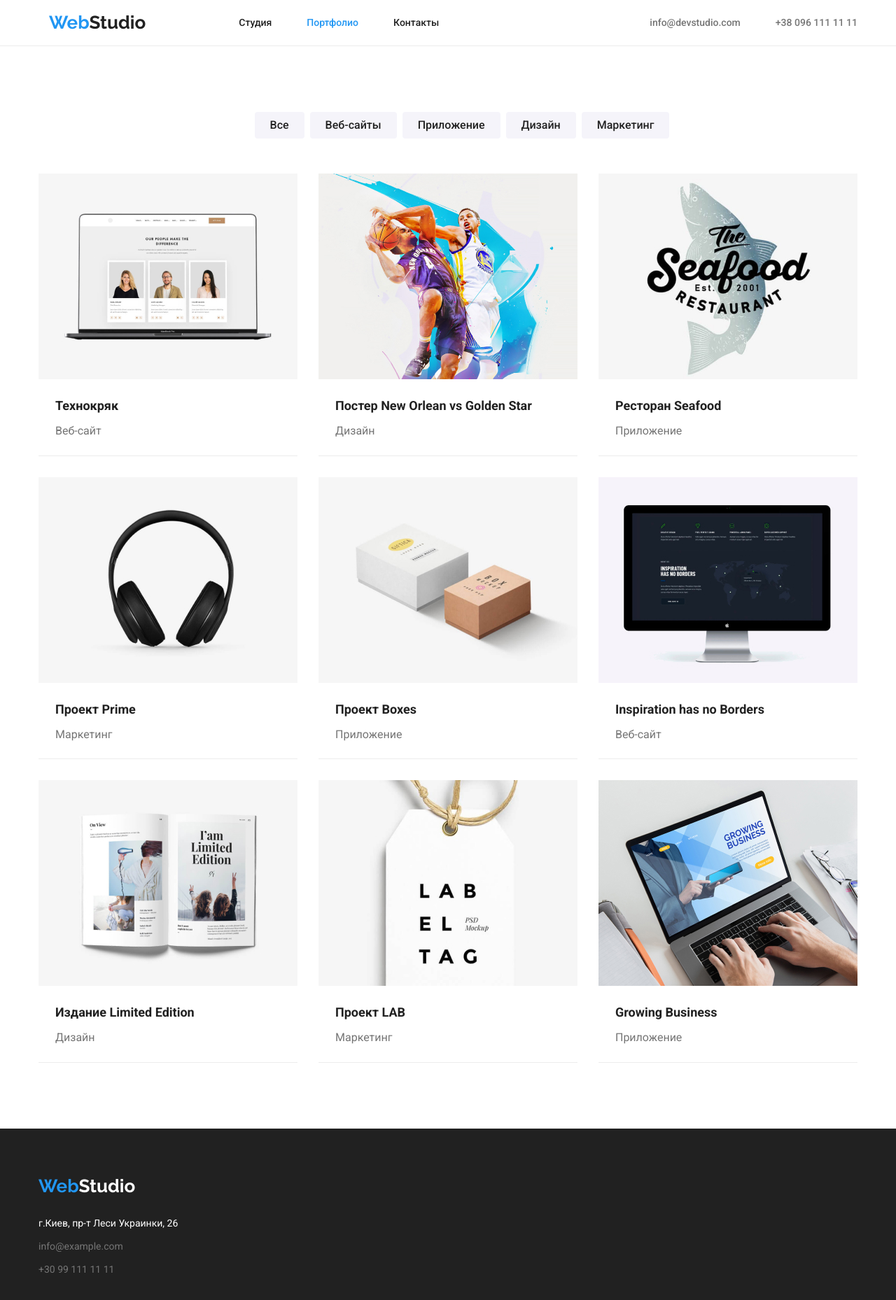
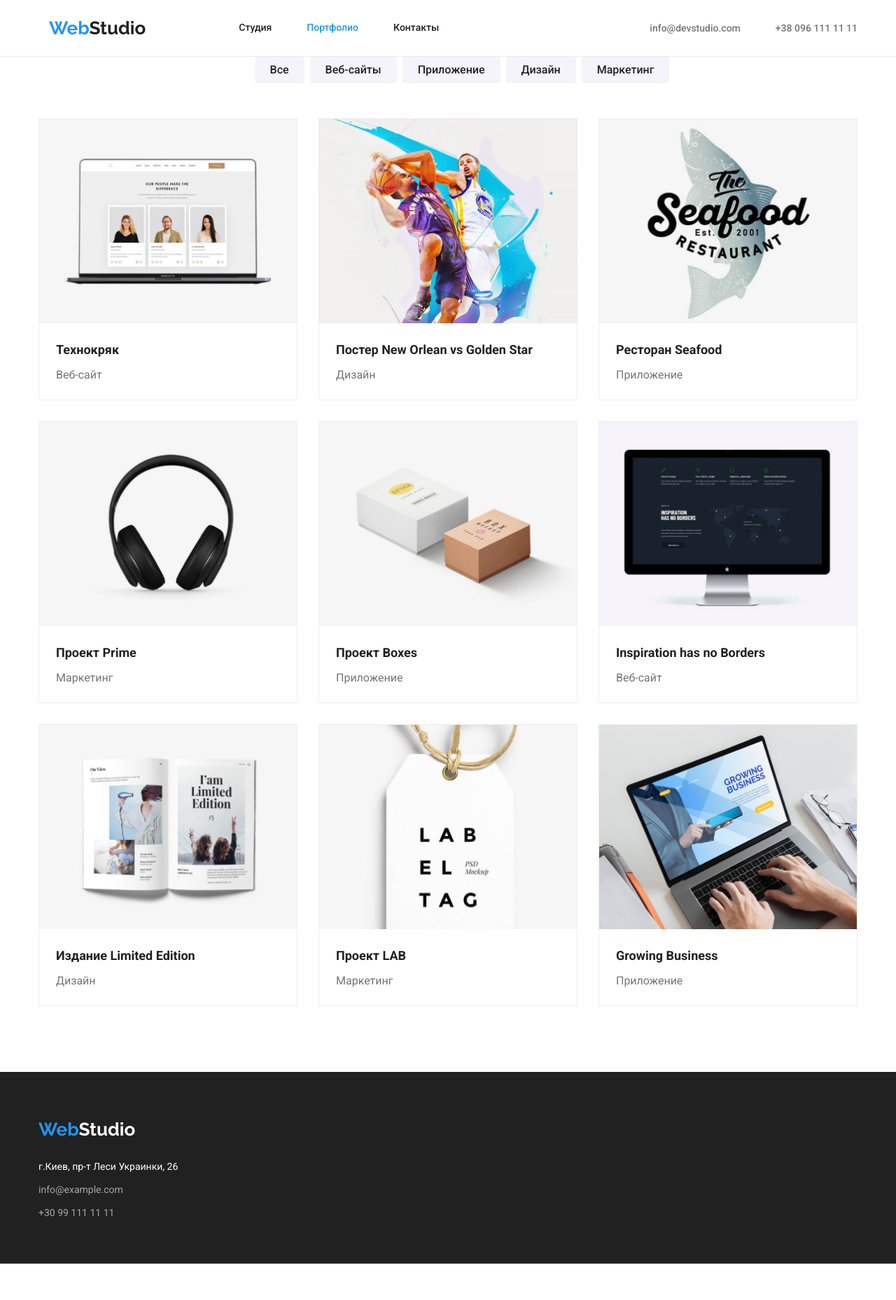
Before and after one commit to VABoyko/-goit-markup-hw-03., a plain HTML site: page portfolio.html in a window 1280 px wide. Shown: the whole page at 70% size. After the commit the page ends 1806 px from the top, so only its background shows below. Drawn offline with nearby package versions, Linux system fonts and the light colour scheme.

Commit message:
Работа №3

```diff
--- a/css/style.css
+++ b/css/style.css
@@ -26,7 +26,7 @@ body {
 
 .hero {
   padding-top: 200px;
-  padding-bottom: 280px;
+  padding-bottom: 200px;
   background-color: #2f303a;
 
   /* border: 5px solid red; */
@@ -46,7 +46,7 @@ img {
 header {
   border-bottom: 1px solid #ececec;
 }
-.section-logo {
+/* .section-logo { */
   /* border-bottom: 1px solid #ececec; */
 
   /* border: 5px solid red; */
@@ -84,13 +84,17 @@ header {
   font-weight: 400;
   font-size: 14px;
   line-height: 1.7;
-
   width: 270px;
 }
+
+.team-work:last-child {
+margin-right: 0px;
+}
+
 .list-title {
   padding: 0;
   display: flex;
-  margin-right: -30px;
+
 }
 .list {
   margin-bottom: 5px;
@@ -157,7 +161,7 @@ a {
   color: var(--accent-color);
   font-weight: 500;
   font-size: 14px;
-  line-height: 1.14px;
+  line-height: 1.14;
 
   display: block;
   padding-top: 32px;
@@ -168,7 +172,7 @@ a {
   color: var(--title-text-color);
   font-weight: 500;
   font-size: 14px;
-  line-height: 1.14px;
+  line-height: 1.14;
 
   display: block;
   padding-top: 32px;
@@ -219,6 +223,7 @@ a {
   /* border: 1px solid teal; */
   justify-content: center;
   background-color: var(--primary-white-color);
+  margin-bottom: 50px;
 }
 .button:hover,
 .button:focus {
@@ -226,9 +231,7 @@ a {
   background-color: var(--accent-color);
 }
 .section-button {
-  padding-bottom: 50px;
-  padding-top: 94px;
-  /* background-color: turquoise; */
+  padding-bottom: 94px;
 }
 .work-place {
   color: var(--title-text-color);
@@ -257,6 +260,7 @@ a {
   font-weight: 500;
   font-size: 16px;
   line-height: 1.18;
+  margin-bottom: 10px;
 }
 .card-team {
   padding-top: 30px;
@@ -296,11 +300,11 @@ footer {
   font-size: 14px;
   line-height: 1.7;
   display: block;
-  margin-top: 20px;
+  /* margin-top: 20px; */
   margin-bottom: 0px;
 }
 .address-logo {
-  color: var(--primary-text-color);
+  color: rgba(255, 255, 255, 0.6);
   margin-top: 9px;
   /* border: 2px solid red; */
 }
@@ -336,7 +340,7 @@ footer {
   flex-wrap: wrap;
   margin-top: -30px;
   margin-left: -30px;
-  padding-bottom: 94px;
+
 }
 
 .list-gallery > .card-set {
@@ -349,9 +353,12 @@ footer {
   margin-top: 30px;
   flex-basis: calc(100% / 3 - 30px);
 
-  border-bottom: 1px solid #ececec;
+  border: 1px solid #EEEEEE;
 }
-
+.card-text{
+  color:
+rgba(117, 117, 117, 1);
+}
 .button,
 .logo-button {
   cursor: pointer;
@@ -388,6 +395,8 @@ p {
   font-size: 26px;
   line-height: 1.19;
   display: block;
+  margin-top: 20px;
+
 }
 footer {
   background-color: var(--title-text-color);
@@ -400,3 +409,11 @@ footer {
 .thumb {
   margin-left: 30px;
 }
+/* .team-work::before { */
+/* content: ""; */
+/* display: block; */
+/* height: 120px; */
+/* outline: 1px solid palegreen; */
+/* margin-bottom: 30px; */
+/* } */
+/*  */
--- a/portfolio.html
+++ b/portfolio.html
@@ -49,11 +49,11 @@
                     <li><button class="button" type="button">Маркетинг</button></li>
 
                 </ul>
-            </div>
-        </section>
 
-        <section class="section">
-            <div class="container">
+
+
+
+
                 <ul class="list-gallery">
                     <li class="card-set">
                         <article class="card">
```
